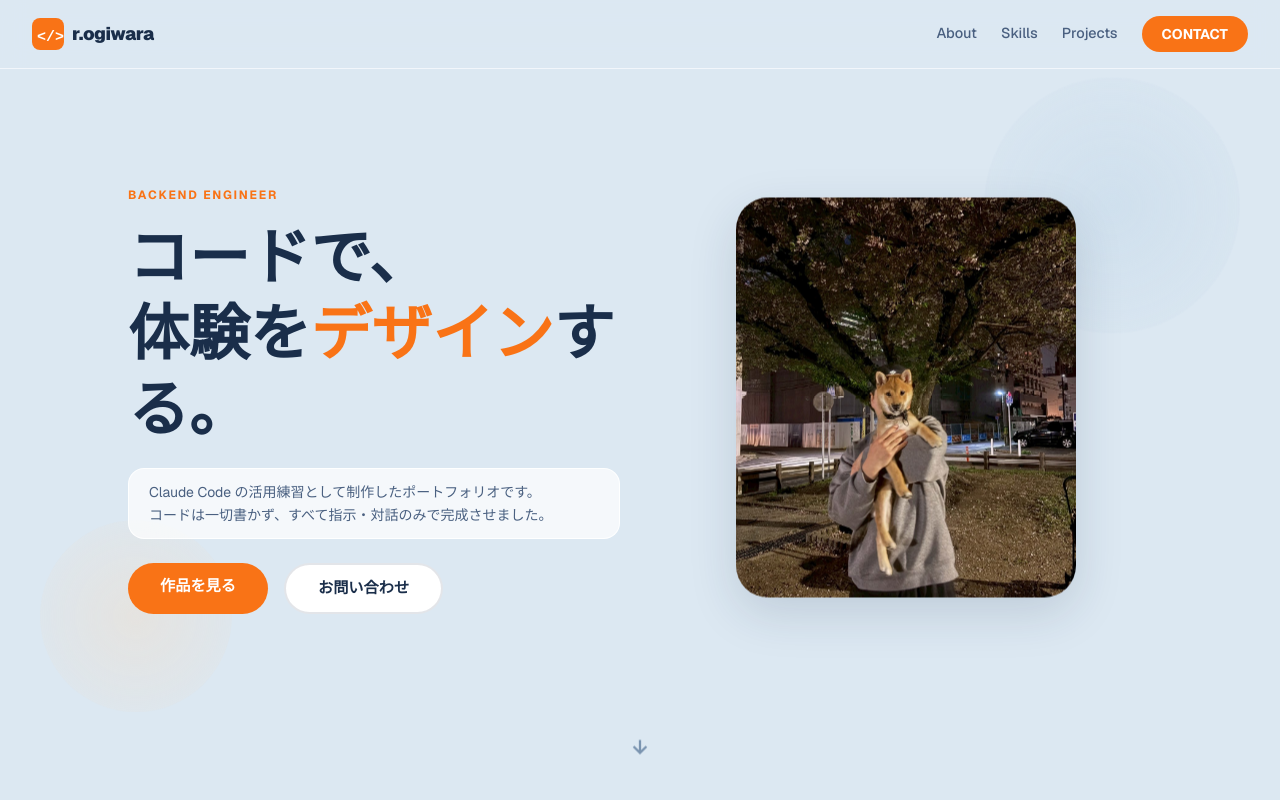
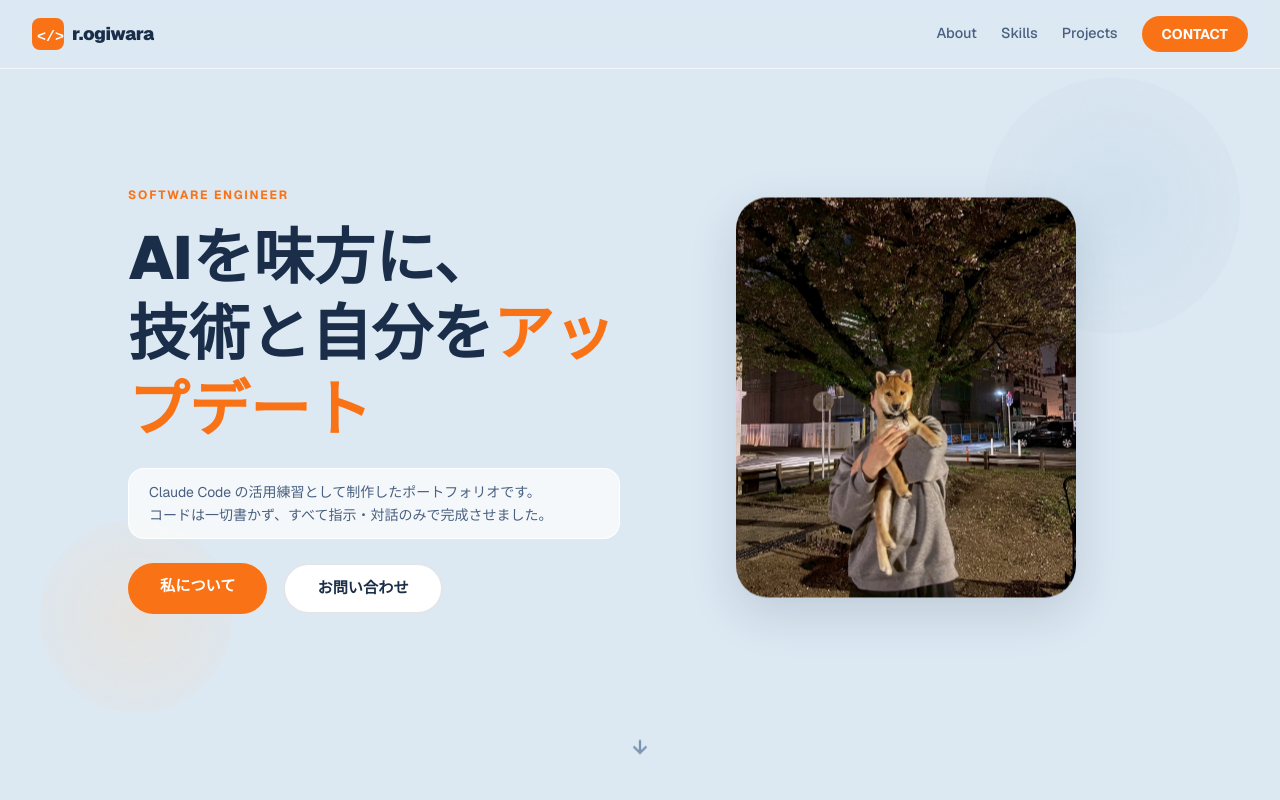
Before and after one commit to r-ogiwara-dev/portfolio, a Next.js app: page / in a window 1280 px wide. Shown: the top 800 px of the page. Built offline with nearby package versions, Linux system fonts and the light colour scheme.

Commit message:
fix: Hero文言・ボタン更新、Projectsカードの動画ボタン削除

```diff
--- a/app/components/Hero.tsx
+++ b/app/components/Hero.tsx
@@ -11,12 +11,12 @@ export default function Hero() {
       <div className="relative z-10 w-full max-w-5xl mx-auto grid md:grid-cols-2 gap-10 items-center">
         {/* テキスト左 */}
         <div className="text-left">
-          <p className="anim-1 section-label mb-4">Backend Engineer</p>
+          <p className="anim-1 section-label mb-4">Software Engineer</p>
 
           <h1 className="anim-2 font-black leading-tight mb-5"
             style={{ fontSize: "clamp(2.2rem, 5.5vw, 3.8rem)", color: "#1a2e4a" }}>
-            コードで、<br />
-            体験を<span className="accent-text">デザイン</span>する。
+            AIを味方に、<br />
+            技術と自分を<span className="accent-text">アップデート</span>
           </h1>
 
           <div className="anim-3 mb-6 px-5 py-3 rounded-2xl text-sm leading-relaxed"
@@ -26,7 +26,7 @@ export default function Hero() {
           </div>
 
           <div className="anim-4 flex flex-wrap gap-4">
-            <a href="#works" className="btn-primary">作品を見る</a>
+            <a href="#about" className="btn-primary">私について</a>
             <a href="#contact" className="btn-secondary">お問い合わせ</a>
           </div>
         </div>
--- a/app/components/Works.tsx
+++ b/app/components/Works.tsx
@@ -66,17 +66,6 @@ export default function Works() {
                   ))}
                 </div>
 
-                <a
-                  href="https://www.youtube.com/watch?v=J5VGKdShJsk"
-                  target="_blank"
-                  rel="noopener noreferrer"
-                  className="btn-primary inline-flex items-center gap-2 !py-2.5 !px-5 !text-sm"
-                >
-                  <svg width="16" height="16" viewBox="0 0 24 24" fill="currentColor">
-                    <path d="M8 5v14l11-7z" />
-                  </svg>
-                  動画を見る
-                </a>
               </div>
             </div>
           </div>
```
